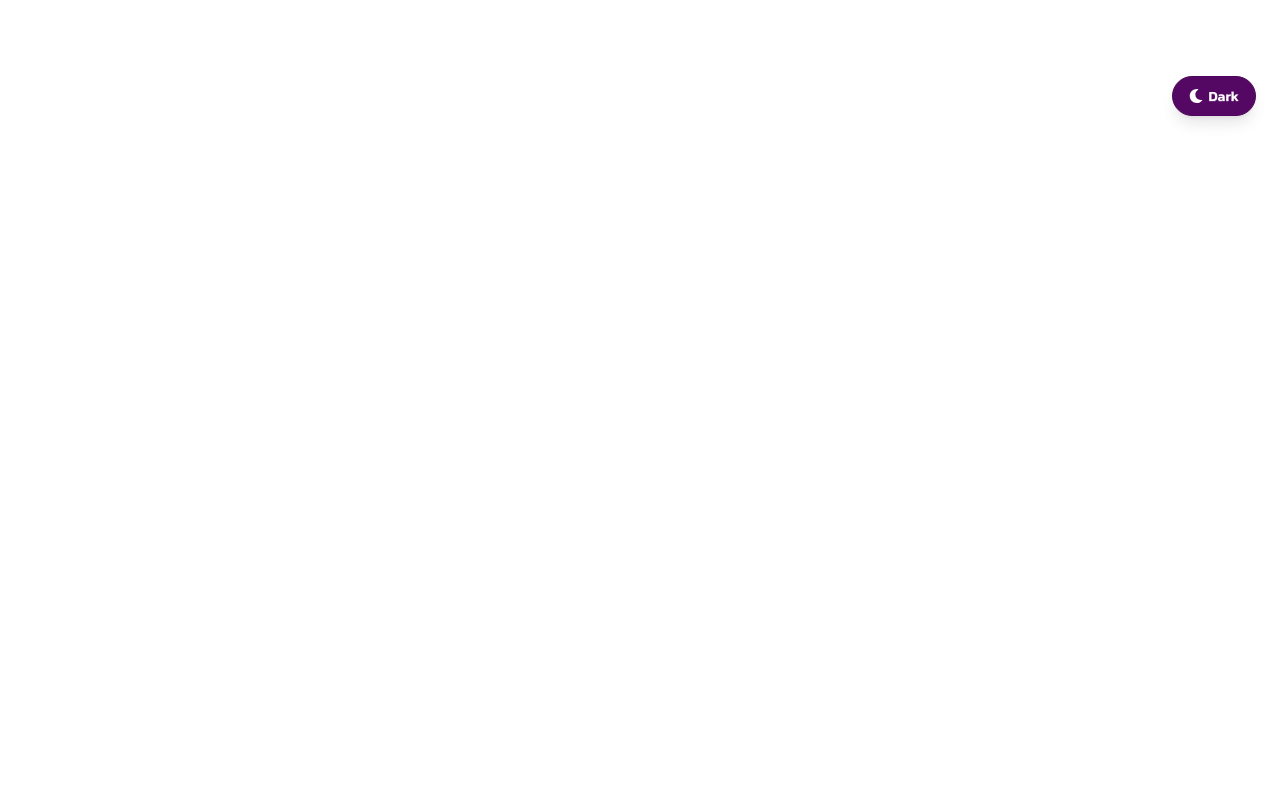
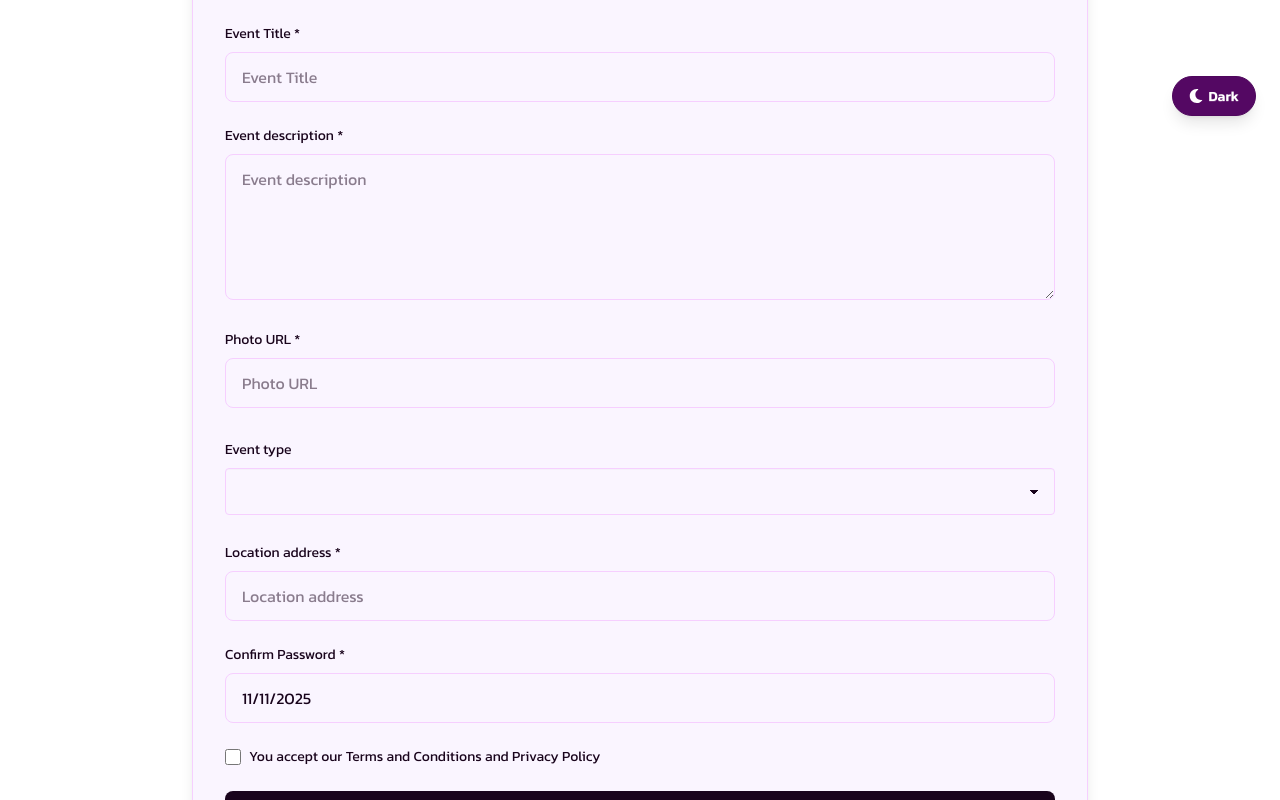
Before and after one commit to Ahmad-Hisham007/civiconnect-app, a React (Vite) app: page /auth/create-events in a window 1280 px wide. Shown: the part 660-1460 px from the top of the page. Before the commit the page ends 800 px from the top, so only its background shows below. Built offline with nearby package versions, Linux system fonts and the light colour scheme.

Commit message:
create event page completed

```diff
--- a/package.json
+++ b/package.json
@@ -13,6 +13,7 @@
     "@tailwindcss/vite": "^4.1.17",
     "framer-motion": "^12.23.24",
     "react": "^19.2.0",
+    "react-datepicker": "^8.9.0",
     "react-dom": "^19.2.0",
     "react-icons": "^5.5.0",
     "react-router": "^7.9.5",
--- /dev/null
+++ b/src/Pages/CreateEvents/CreateEventForm.jsx
@@ -0,0 +1,139 @@
+import React, { useContext, useState } from 'react';
+import { ThemeContext } from '../../Contexts/ThemeContext';
+import DatePicker from "react-datepicker";
+import "react-datepicker/dist/react-datepicker.css";
+
+const CreateEventForm = () => {
+    const [error, setError] = useState('');
+    const { isDark } = useContext(ThemeContext);
+    const [startDate, setStartDate] = useState(new Date());
+    return (
+        <section className='min-h-screen py-20 px-4 flex items-center [&_input]:outline-0'>
+            <div className="bg-base-200 rounded-2xl shadow-lg border border-base-300 p-8 max-w-4xl w-full mx-auto" data-aos="fade-down">
+                {/* Header */}
+                <p className={`text-2xl font-cursive text-center text-content`} >New Event</p>
+                <h2 className="text-3xl font-bold text-main font-primary text-center mb-8">
+                    Create your own event
+                </h2>
+
+                <form /* onSubmit = { handleRegister } */ className="space-y-6">
+                    {/* Title Field */}
+                    <div>
+                        <label htmlFor="title" className="block text-sm font-normal text-base-content mb-2">
+                            Event Title *
+                        </label>
+                        <input
+                            type="text"
+                            id="title"
+                            name="title"
+                            className="w-full px-4 py-3 border border-base-300 rounded-lg focus:ring-2 focus:ring-amber focus:border-amber transition-all duration-300"
+                            placeholder="Event Title"
+                            required
+                        />
+                    </div>
+                    {/* Description Field */}
+                    <div>
+                        <label htmlFor="description" className="block text-sm font-normal text-base-content mb-2">
+                            Event description *
+                        </label>
+                        <textarea
+                            type="description"
+                            id="description"
+                            name="description"
+                            className="w-full px-4 py-3 border border-base-300 rounded-lg focus:ring-2 focus:ring-amber focus:border-amber transition-all duration-300"
+                            placeholder="Event description"
+                            required
+                            rows="5"
+                        />
+                    </div>
+                    {/* Photo URL Field */}
+                    <div>
+                        <label htmlFor="photoURL" className="block text-sm font-normal text-base-content mb-2">
+                            Photo URL *
+                        </label>
+                        <input
+                            type="text"
+                            id="photoURL"
+                            name="photoURL"
+                            className="w-full px-4 py-3 border border-base-300 rounded-lg focus:ring-2 focus:ring-amber focus:border-amber transition-all duration-300"
+                            placeholder="Photo URL"
+                            required
+                        />
+                    </div>
+                    {/* Event Type */}
+                    <div>
+                        <fieldset className="fieldset w-full">
+                            <legend className="fieldset-legend text-sm font-normal">Event type</legend>
+                            <select defaultValue="Pick a browser" className={`select w-full bg-base-200 border px-4 py-3 h-auto border-base-300  focus:ring-2 focus:ring-amber focus:border-amber transition-all duration-300 outline-0`} >
+                                <div className='bg-white text-stable-100 rounded-lg'>
+                                    <option disabled={true}>Pick an event type</option>
+                                    <option>Conference</option>
+                                    <option>Seminar</option>
+                                    <option>Workshop</option>
+                                    <option>Offline</option>
+                                    <option>Cleanup</option>
+                                    <option>Plantation</option>
+                                    <option>Donation</option>
+                                </div>
+
+                            </select>
+                            {/* <span className="label">Optional</span> */}
+                        </fieldset>
+                    </div>
+
+                    {/* Password Field */}
+                    <div>
+                        <label htmlFor="location" className="block text-sm font-normal text-base-content mb-2">
+                            Location address *
+                        </label>
+
+                        <input
+                            type="text"
+                            id="location"
+                            name="location"
+                            autoComplete='address'
+                            className="w-full px-4 py-3 border border-base-300 rounded-lg focus:ring-2 focus:ring-amber focus:border-amber transition-all duration-300"
+                            placeholder="Location address"
+                            required
+                        />
+
+                    </div>
+
+                    {/* Confirm Password Field */}
+                    <div className='[&_.react-datepicker-wrapper]:w-full'>
+                        <label htmlFor="confirmPassword" className="block text-sm font-normal text-base-content mb-2">
+                            Confirm Password *
+                        </label>
+                        <DatePicker className='w-full!  px-4 py-3 border border-base-300 rounded-lg focus:ring-2 focus:ring-amber focus:border-amber transition-all duration-300' selected={startDate} onChange={(date) => setStartDate(date)} minDate={new Date()} placeholderText="MM/DD/YYYY" />
+
+                    </div>
+
+                    {/* Terms and Conditions */}
+                    <div className="flex items-center">
+                        <input
+                            type="checkbox"
+                            id="terms"
+                            name="terms"
+                            className="w-4 h-4 text-base bg-gray-100 border-base-300 rounded"
+                            required
+                        />
+                        <label htmlFor="terms" className="ml-2 text-sm text-base-300-content">
+                            You accept our <a href="#" className="text-amber hover:underline">Terms and Conditions</a> and <a href="#" className="text-amber hover:underline">Privacy Policy</a>
+                        </label>
+                    </div>
+                    {/* Submit Button */}
+                    <button
+                        type="submit"
+                        className="w-full bg-base-content text-base-100 font-medium py-4 px-6 rounded-lg transition-all duration-300 transform hover:scale-105  text-md cursor-pointer"
+                    >
+                        Create
+                    </button>
+                    {error && <p className="text-red-500 text-sm mt-2">{error}</p>}
+                </form>
+
+            </div>
+        </section>
+    );
+};
+
+export default CreateEventForm;
--- a/src/Pages/CreateEvents/CreateEvents.jsx
+++ b/src/Pages/CreateEvents/CreateEvents.jsx
@@ -1,10 +1,13 @@
 import React from 'react';
+import HeroSection from '../../Components/HeroSection/HeroSection';
+import CreateEventForm from './CreateEventForm';
 
 const CreateEvents = () => {
     return (
-        <div>
-
-        </div>
+        <>
+            <HeroSection title="Create Event" />
+            <CreateEventForm/>
+        </>
     );
 };
 
--- a/src/Pages/ManageEvents/ManageEventsTable.jsx
+++ b/src/Pages/ManageEvents/ManageEventsTable.jsx
@@ -130,7 +130,7 @@ const ManageEventsTable = () => {
                                         <th>
                                             <div className='flex gap-3 items-center'>
                                                 <button className="btn btn-ghost btn-xs font-medium bg-base-content text-base-100">Update</button>
-                                                <button className="btn btn-ghost btn-xs font-medium bg-base-300 text-base-100">Update</button>
+                                                <button className="btn btn-ghost btn-xs font-medium bg-base-300 text-stable-100">Update</button>
                                             </div>
                                         </th>
                                     </tr>
--- a/src/index.css
+++ b/src/index.css
@@ -31,8 +31,8 @@ body {
   --color-base-content: #19041c;
   --color-base-200: #faf5ff;
   --color-base-200-content: #19041c;
-  --color-base-300: #92487a;
-  --color-base-300-content: #ffffff;
+  --color-base-300: #f6cfff;
+  --color-base-300-content: #19041c;
   --color-content: #030712;
 }
 @plugin "daisyui/theme" {
```
Also changed, not shown: 1 other file (tests, documents, lock files or other folders).
